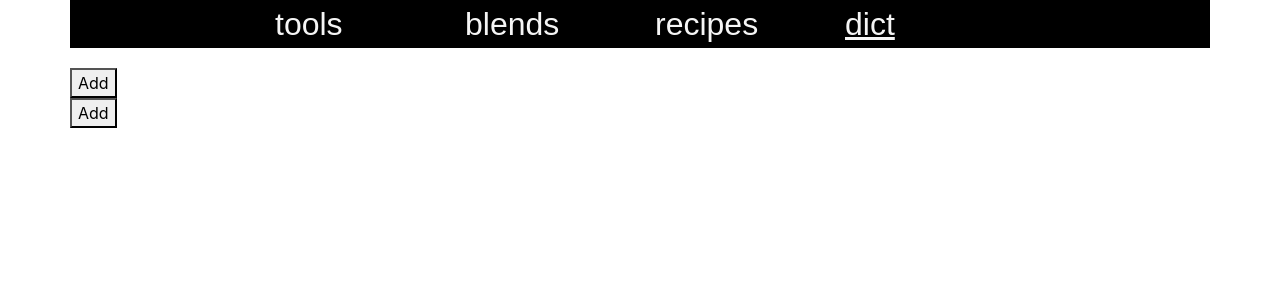
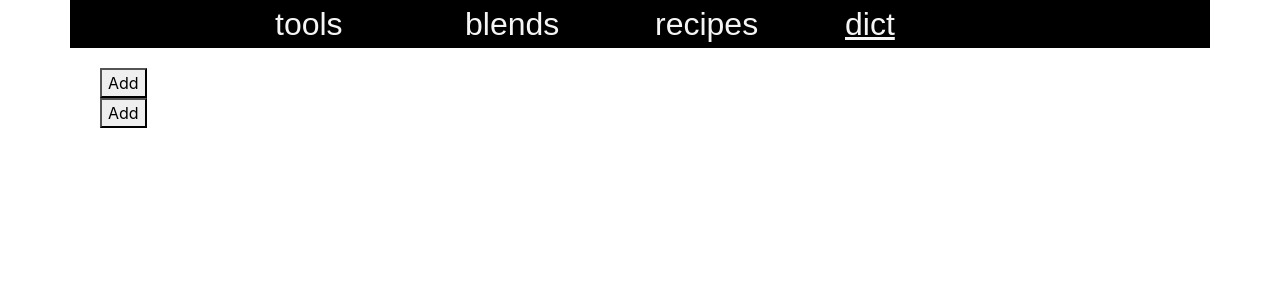
Before and after one commit to fioletmouse/react-coffee, a React (Create React App) app: page /dict in a window 1280 px wide. Shown: the top 300 px of the page. Built offline with nearby package versions, Linux system fonts and the light colour scheme.

Commit message:
add page container

```diff
--- a/src/coffee-list/CoffeeList.jsx
+++ b/src/coffee-list/CoffeeList.jsx
@@ -1,6 +1,7 @@
 import React, { useEffect, useState } from 'react';
 import CoffeeActions from '../services/data-handler';
 import BlockContainer from '../shared/blockContainer/BlockContainer';
+import PageContainer from '../shared/pageContainer/PageContainer';
 import ArticleContainer from './article/ArticleContainer';
 import List from './list/List';
 
@@ -36,7 +37,9 @@ function CoffeeList() {
   }, [code]);
 
   return (
+    <PageContainer>
       <BlockContainer loader={recipesLoader} error={recipesError}>
+        <div className="row">
           {!recipesLoader && <List list={recipes} onClick={selectType} isSelected={!!code} /> }
           { code && (
           <ArticleContainer
@@ -45,7 +48,9 @@ function CoffeeList() {
             onClick={selectType}
           />
           ) }
+        </div>
       </BlockContainer>
+    </PageContainer>
   );
 }
 
--- a/src/dict/DictComponent.jsx
+++ b/src/dict/DictComponent.jsx
@@ -11,7 +11,7 @@ function DictComponent({ dictName }) {
   const dictInstance = useMemo(() => DictActions(dictName), [dictName]);
 
   const getDictData = () => {
-    // setRecipesError(null);
+    setDictError(null);
     setDictLoader(true);
     dictInstance.getDictData()
       .then((data) => {
--- a/src/shared/blockContainer/BlockContainer.jsx
+++ b/src/shared/blockContainer/BlockContainer.jsx
@@ -2,21 +2,17 @@ import PropTypes from 'prop-types';
 import React from 'react';
 import errorMsgProps from '../error/ErrorMasProps';
 import ErrorMsg from '../error/ErrorMsg';
-import Header from '../header/Header';
 import Loader from '../loader/Loader';
 
 function BlockContainer({
-  children, loader, error, showHeader,
+  children, loader, error, inheritedClass,
 }) {
   return (
-    <>
-      { showHeader && <Header /> }
-      <div className="row">
-        <ErrorMsg error={error} />
-        <Loader isLoading={loader} />
-        {!error && !loader && children}
-      </div>
-    </>
+    <div className={inheritedClass}>
+      <ErrorMsg error={error} />
+      <Loader isLoading={loader} />
+      {!error && !loader && children}
+    </div>
   );
 }
 
@@ -27,12 +23,12 @@ BlockContainer.propTypes = {
   ]).isRequired,
   loader: PropTypes.bool,
   error: errorMsgProps,
-  showHeader: PropTypes.bool,
+  inheritedClass: PropTypes.string,
 };
 BlockContainer.defaultProps = {
   loader: true,
   error: null,
-  showHeader: true,
+  inheritedClass: 'col-12',
 };
 
 export default BlockContainer;
--- /dev/null
+++ b/src/shared/pageContainer/PageContainer.jsx
@@ -0,0 +1,23 @@
+import PropTypes from 'prop-types';
+import React from 'react';
+import Header from '../header/Header';
+
+function PageContainer({ children }) {
+  return (
+    <>
+      <Header />
+      <div className="row">
+        {children}
+      </div>
+    </>
+  );
+}
+
+PageContainer.propTypes = {
+  children: PropTypes.oneOfType([
+    PropTypes.arrayOf(PropTypes.node),
+    PropTypes.node,
+  ]).isRequired,
+};
+
+export default PageContainer;
```
Lines whose indentation alone changed are shown as unchanged.
